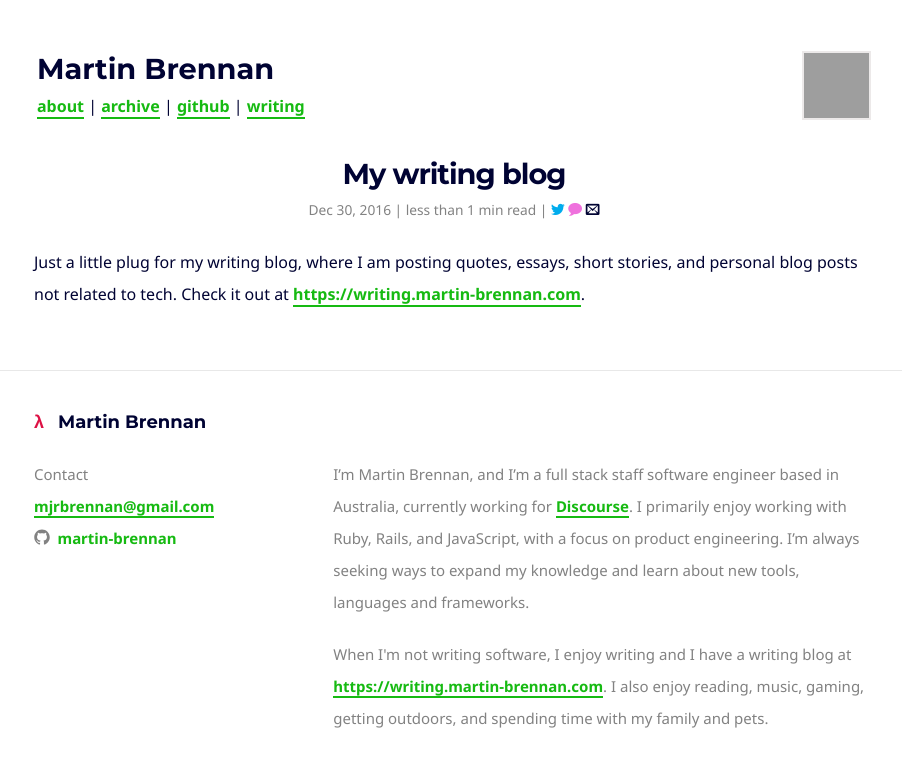
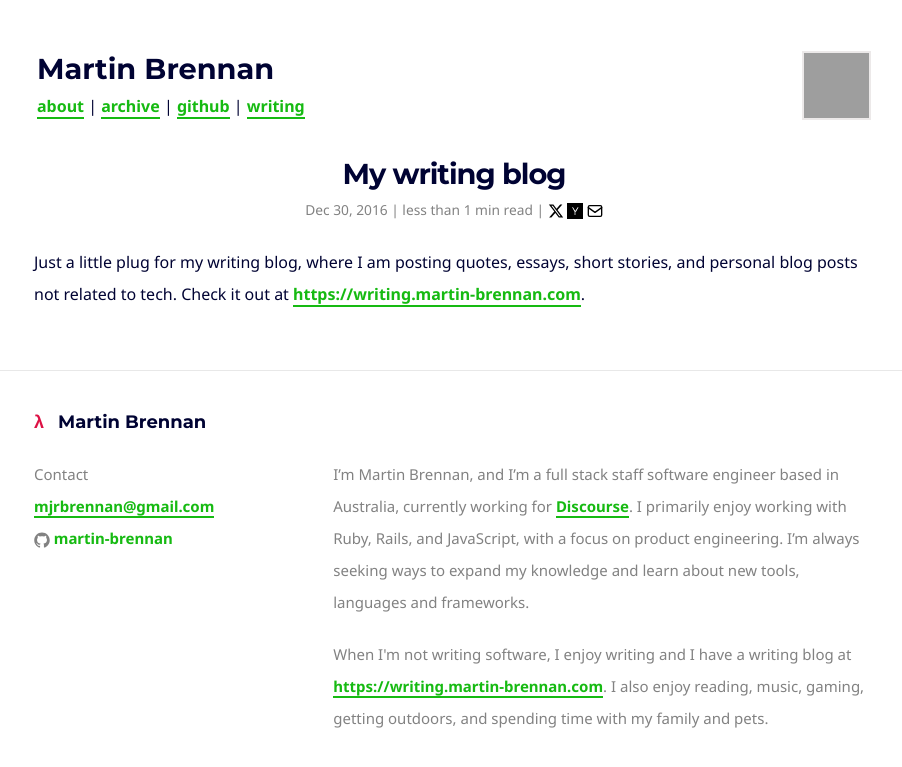
Before and after one commit to martin-brennan/martin-brennan.com, a Jekyll site: the page built from _posts/2016-12-30-writing-blog.md, in a window 1280 px wide. Shown: the top 767 px of the page, without its empty margins (186-1088 px from the left). Built offline with Jekyll 4.4.1, drawn with Linux system fonts in a browser that asks for light colours; some web fonts are replaced; grey boxes are pictures that could not be loaded.

Commit message:
Remove icomoon and change to embedded svg share icons
Also add HN share link

```diff
--- a/_includes/postmeta.html
+++ b/_includes/postmeta.html
@@ -1,7 +1,20 @@
 <p class="post-meta">
   <time datetime="{{ page.date | date_to_xmlschema }}" itemprop="datePublished">{{ page.date | date: "%b %-d, %Y" }}</time> |
   <span class="readtime"></span> |
-  <a class="share tw" href="https://twitter.com/intent/tweet?text=Check%20out%20{{ page.title }}%20at%20{{ site.url }}{{ page.permalink }}"><span class="icon-twitter"></span></a>
-  <a class="share cm" href="#disqus_thread"><span class="icon-comment"></span></a>
-  <a class="share" href="mailto:?subject={{ page.title }} at martin-brennan.com"><span class="icon-email"></span></a>
+  <a class="share tw" href="https://twitter.com/intent/tweet?text=Check%20out%20{{ page.title }}%20at%20{{ site.url }}{{ page.permalink }}" aria-label="Share on Twitter">
+    <svg class="icon" viewBox="0 0 24 24" fill="currentColor" xmlns="http://www.w3.org/2000/svg">
+      <path d="M18.244 2.25h3.308l-7.227 8.26 8.502 11.24H16.17l-5.214-6.817L4.99 21.75H1.68l7.73-8.835L1.254 2.25H8.08l4.713 6.231zm-1.161 17.52h1.833L7.084 4.126H5.117z"/>
+    </svg>
+  </a>
+  <a class="share" href="javascript:window.location=%22https://news.ycombinator.com/submitlink?u=%22+encodeURIComponent(document.location)+%22&t=%22+encodeURIComponent(document.title)" aria-label="Share on Hacker News">
+    <svg class="icon" viewBox="0 0 24 24" fill="currentColor" xmlns="http://www.w3.org/2000/svg">
+      <path d="M0 0v24h24V0H0zm12.55 13.182v4.637h-1.1v-4.637L7.636 6.545h1.273l3.545 5.273 3.546-5.273h1.272l-3.818 6.637z"/>
+    </svg>
+  </a>
+  <a class="share" href="mailto:mjrbrennan@gmail.com?subject={{ page.title }} at martin-brennan.com" aria-label="Share via Email">
+    <svg class="icon" viewBox="0 0 24 24" fill="none" stroke="currentColor" stroke-width="2" stroke-linecap="round" stroke-linejoin="round" xmlns="http://www.w3.org/2000/svg">
+      <rect x="2" y="4" width="20" height="16" rx="2"/>
+      <path d="m2 7 10 7 10-7"/>
+    </svg>
+  </a>
 </p>
--- a/_sass/_mb.scss
+++ b/_sass/_mb.scss
@@ -212,3 +212,11 @@ h3, .post-content h3 {
 li, a {
   word-wrap: break-word;
 }
+
+.share .icon {
+  color: black;
+  width: 16px;
+  height: 16px;
+  display: inline-block;
+  vertical-align: middle;
+}
```
Also changed, not shown: style.css (deleted, +0 -35 lines), fonts/icomoon.ttf (deleted), fonts/icomoon.woff (deleted), 2 other files.
